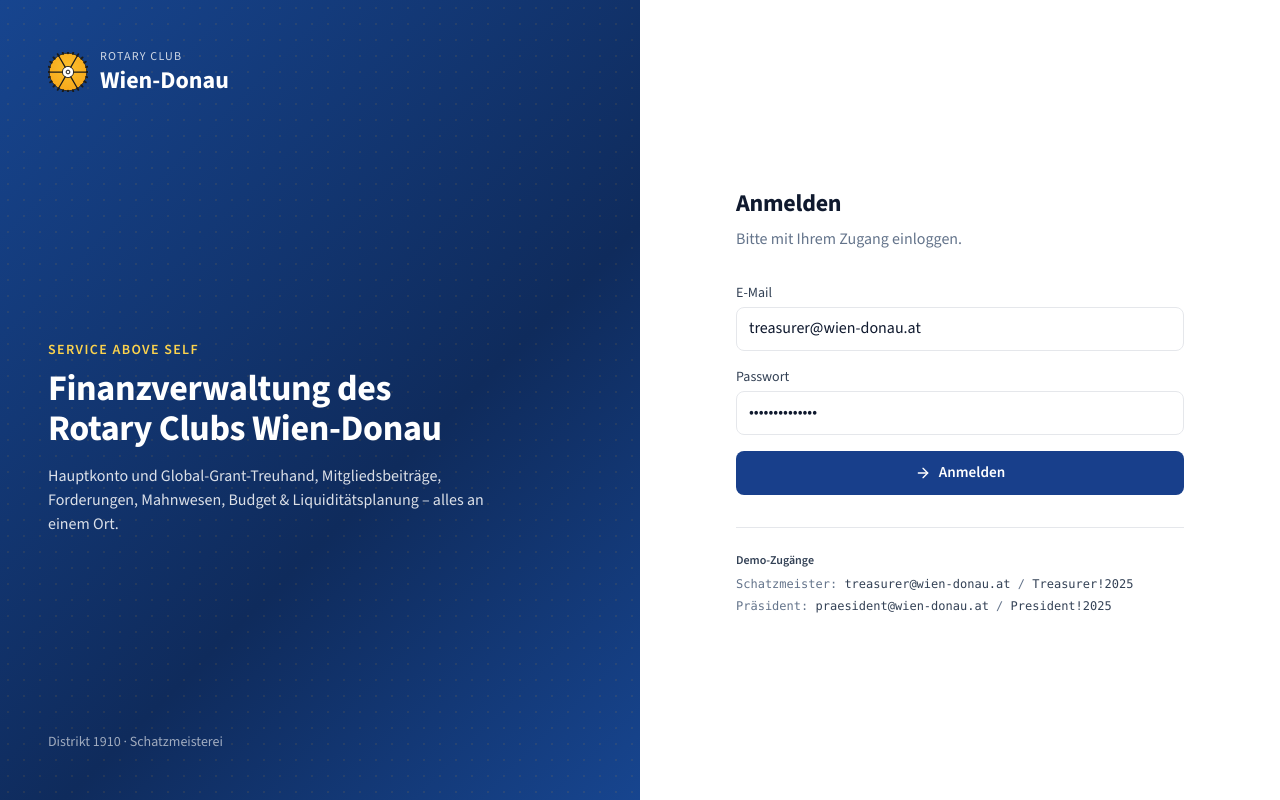
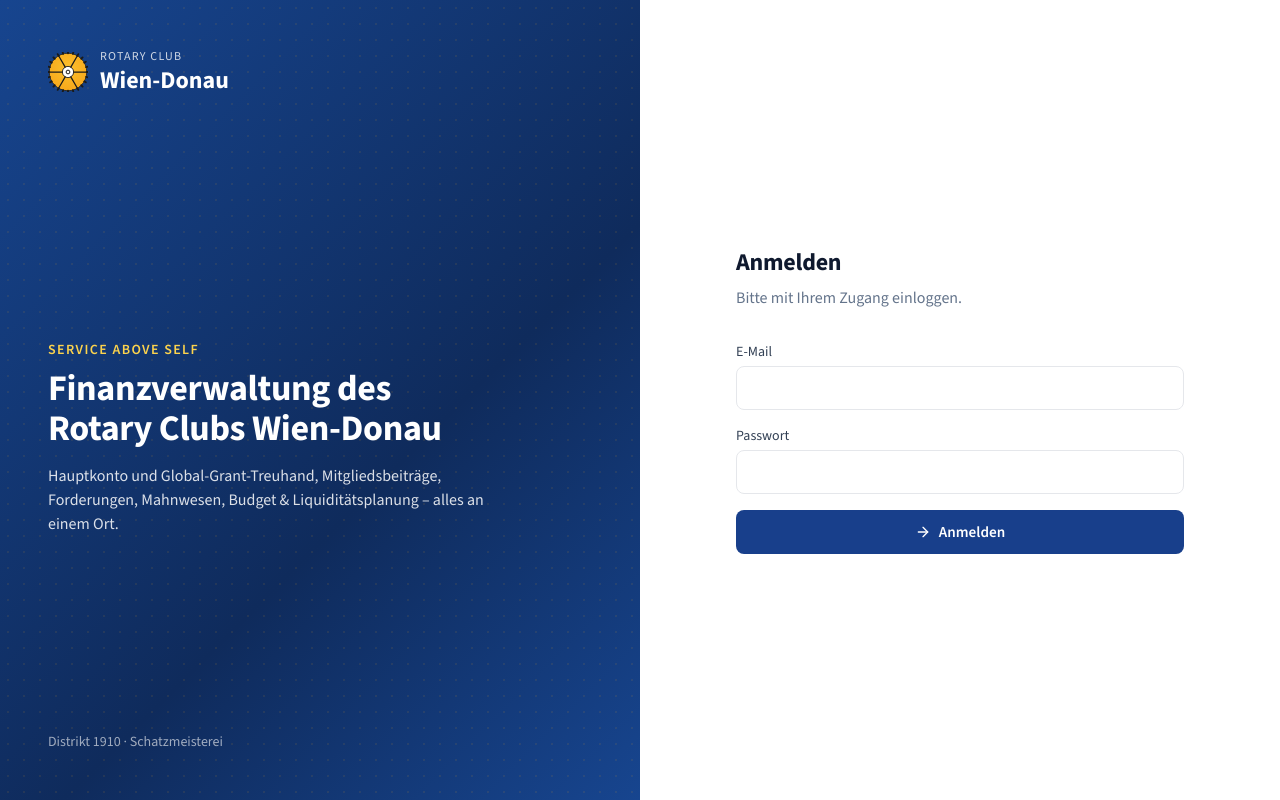
Before and after one commit to TunoMalberg/Rotary-Finanzen, a Next.js app: page /login in a window 1280 px wide. Built offline with nearby package versions, Linux system fonts and the light colour scheme.

Commit message:
chore(login): remove demo credentials from login screen
Removed the prefilled treasurer demo email/password and the public
'Demo-Zugänge' helper block (which leaked the production credentials
of the Schatzmeister and Präsident accounts onto every login page).

```diff
--- a/src/app/login/page.tsx
+++ b/src/app/login/page.tsx
@@ -9,8 +9,8 @@
   const router = useRouter();
   const params = useSearchParams();
   const callback = params.get("callbackUrl") ?? "/dashboard";
-  const [email, setEmail] = useState("treasurer@wien-donau.at");
-  const [password, setPassword] = useState("Treasurer!2025");
+  const [email, setEmail] = useState("");
+  const [password, setPassword] = useState("");
   const [loading, setLoading] = useState(false);
   const [error, setError] = useState<string | null>(null);
 
@@ -110,14 +110,7 @@
             </button>
           </form>
 
-          <div className="mt-6 sm:mt-8 text-xs text-slate-500 border-t pt-5 sm:pt-6">
-            <div className="font-semibold text-slate-700 mb-2">Demo-Zugänge</div>
-            <div className="space-y-1.5 font-mono break-all">
-              <div>Schatzmeister: <span className="text-slate-700">treasurer@wien-donau.at</span> / <span className="text-slate-700">Treasurer!2025</span></div>
-              <div>Präsident: <span className="text-slate-700">praesident@wien-donau.at</span> / <span className="text-slate-700">President!2025</span></div>
-            </div>
           </div>
-        </div>
       </div>
     </div>
   );
```
